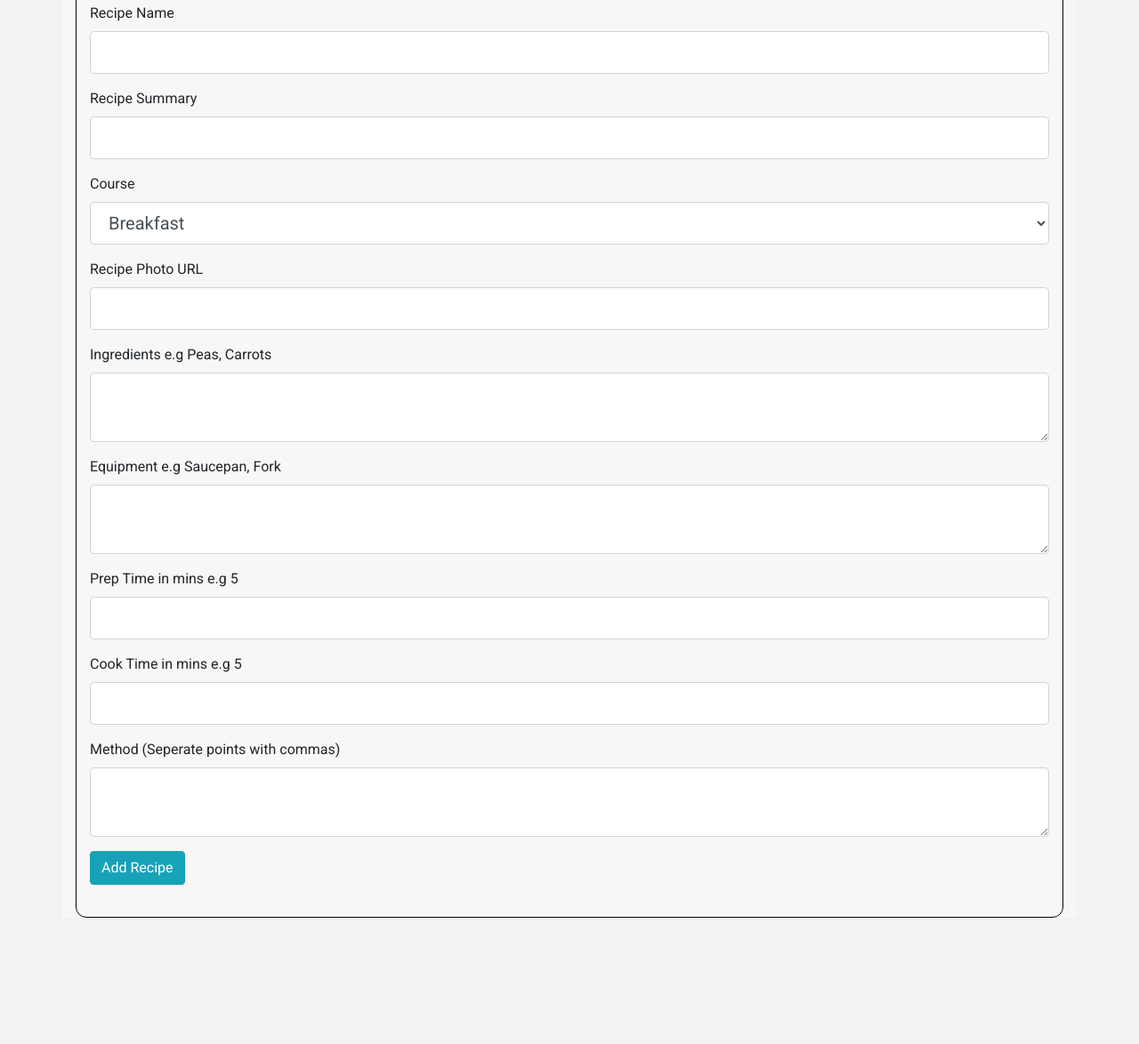
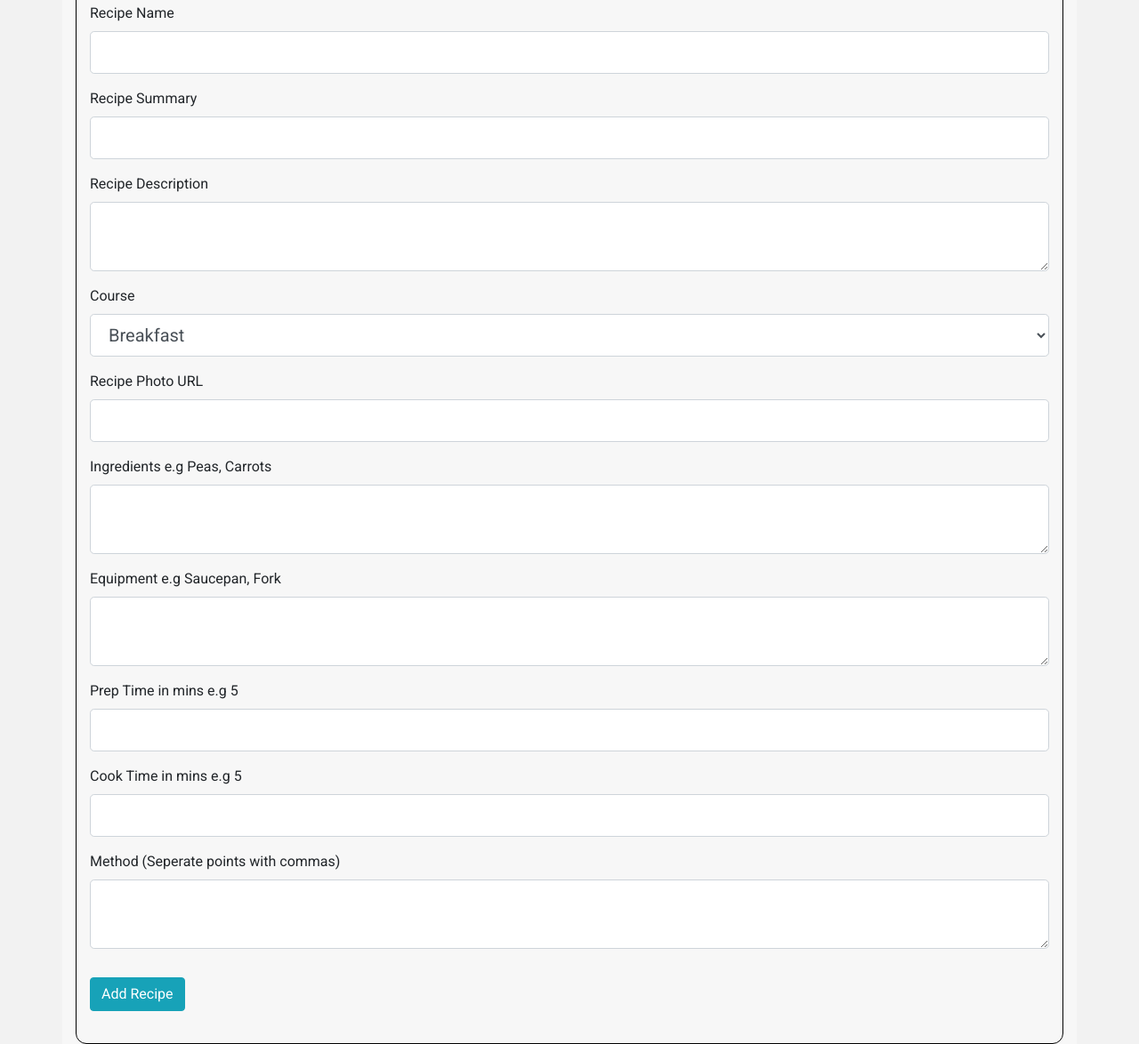
Before and after one commit to alexmortali/recipe_me, a Flask app: page /addrecipe in a window 1280 px wide. Shown: the part 596-1770 px from the top of the page at 89% size. Before the commit the page ends 1628 px from the top, so only its background shows below. Run offline with Flask 2, Linux system fonts and the light colour scheme; some libraries are stand-ins or nearby versions.

Commit message:
Added description section to html form

```diff
--- a/templates/add_recipe.html
+++ b/templates/add_recipe.html
@@ -4,9 +4,9 @@
     <h1 class="form-heading">Add Recipe</h1>
     <div class="row">
         <div class="col-12">
-            <form method="POST" action="">
+            <form method="POST" action="{{ url_for('add_recipe') }}">
                 {{ form.hidden_tag() }}
-
+                <fieldset class="form-group">
                     <div class="form-group">
                         {{ form.recipe_name.label(class="form-control-label") }}
                         {% if form.recipe_name.errors %}
@@ -32,6 +32,20 @@
                         </div>
                         {% else %}
                             {{ form.summary(class="form-control form-control-lg") }}
+                        {% endif %}
+                    </div>
+
+                    <div class="form-group">
+                        {{ form.description.label(class="form-control-label") }}
+                        {% if form.description.errors %}
+                        {{ form.description(class="form-control form-control-lg is-invalid") }}
+                        <div class="invalid-feedback">
+                            {% for error in form.description.errors %}
+                                <span>{{ error }}</span>
+                            {% endfor %}
+                        </div>
+                        {% else %}
+                            {{ form.description(class="form-control form-control-lg") }}
                         {% endif %}
                     </div>
 
@@ -132,10 +146,11 @@
                             {{ form.method(class="form-control form-control-lg") }}
                         {% endif %}
                     </div>
-
+                </fieldset>
                 <div class="form-group">
                     {{ form.submit_add(class="btn btn-info") }}
                 </div>
+
             </form>
         </div>
     </div>
```
Lines whose indentation alone changed are shown as unchanged.
